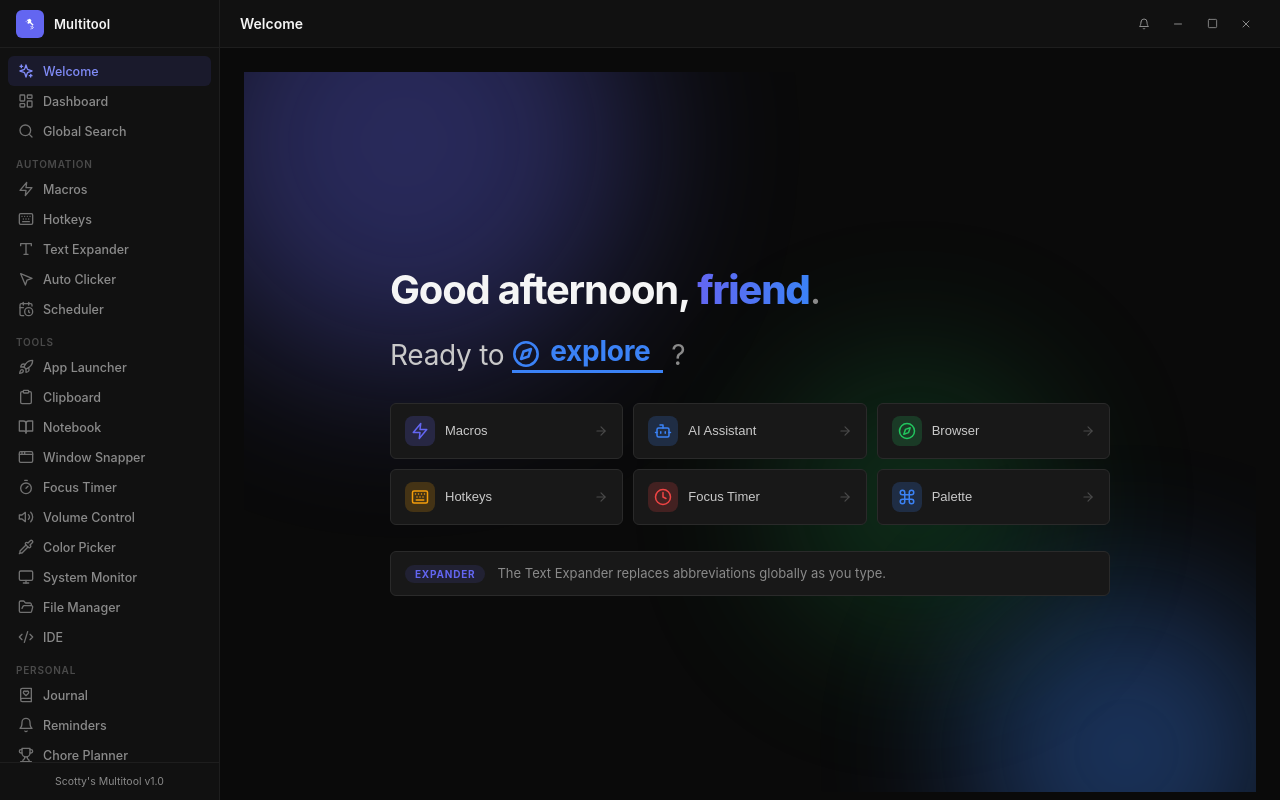
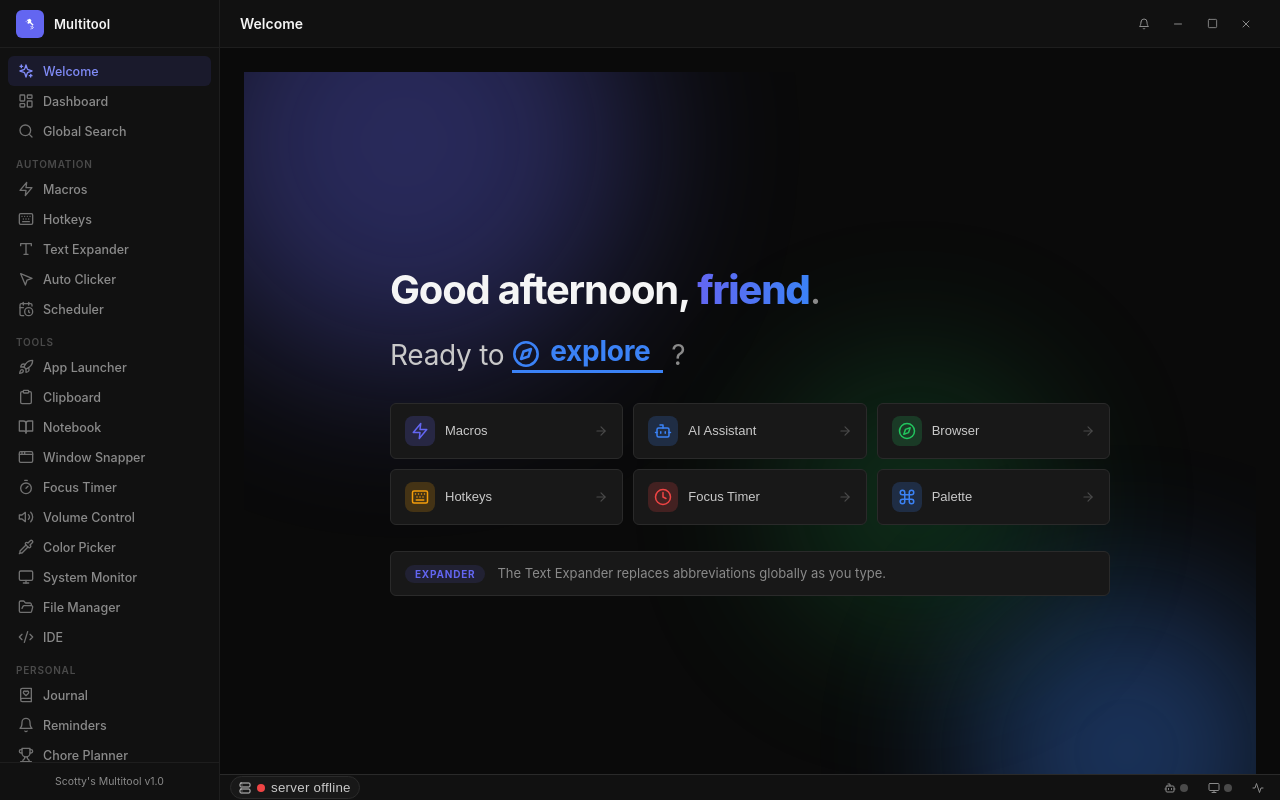
Before and after one commit to ScottyVenable/Scottys-MultiTool, a React (Vite) app: page / in a window 1280 px wide. Built offline with nearby package versions, Linux system fonts and the light colour scheme.

Commit message:
feat(server): launcher CLI + status bar + server IPC

```diff
--- a/electron/preload.js
+++ b/electron/preload.js
@@ -152,6 +152,12 @@ contextBridge.exposeInMainWorld('api', {
   cli: {
     open: () => ipcRenderer.invoke('cli:open'),
   },
+  server: {
+    status: () => ipcRenderer.invoke('server:status'),
+    start: () => ipcRenderer.invoke('server:start'),
+    stop: () => ipcRenderer.invoke('server:stop'),
+    getPort: () => ipcRenderer.invoke('server:getPort'),
+  },
   shellIntegration: {
     register: (exts) => ipcRenderer.invoke('shell:registerFileAssoc', exts),
     unregister: (exts) => ipcRenderer.invoke('shell:unregisterFileAssoc', exts),
--- a/src/App.jsx
+++ b/src/App.jsx
@@ -35,6 +35,7 @@ import GlobalSearch from './components/GlobalSearch'
 import ComponentsPage from './components/ComponentsPage'
 import IDE from './components/IDE'
 import MediaPlayerBar from './components/MediaPlayerBar'
+import StatusBar from './components/StatusBar'
 import { ToastProvider } from './components/Toast'
 import { NotificationsProvider } from './components/NotificationsContext'
 import NotificationsCenter from './components/NotificationsCenter'
@@ -264,6 +265,7 @@ function MainApp() {
           </ErrorBoundary>
         </main>
         <MediaPlayerBar />
+        <StatusBar />
       </div>
       <CommandPalette open={paletteOpen} onClose={() => setPaletteOpen(false)} onNavigate={setPage} />
     </div>
--- /dev/null
+++ b/src/components/StatusBar.jsx
@@ -0,0 +1,98 @@
+import React, { useEffect, useState } from 'react'
+import { Server, Bot, Monitor, Activity } from 'lucide-react'
+
+// Fixed bottom status bar. Shows a colored pill for the companion server plus
+// lightweight indicators for AI connection and CDP state so users can see at
+// a glance whether everything is wired up. Kept deliberately small — one row,
+// monospaced, no interactive chrome beyond the server pill's start/stop menu.
+
+const STATE_META = {
+  idle:       { label: 'offline',    color: 'var(--red)' },
+  connecting: { label: 'connecting', color: 'var(--yellow)' },
+  connected:  { label: 'online',     color: 'var(--green)' },
+  error:      { label: 'error',      color: 'var(--red)' },
+}
+
+export default function StatusBar() {
+  const [server, setServer] = useState({ state: 'idle', port: 4455 })
+  const [menuOpen, setMenuOpen] = useState(false)
+  const [ai, setAi] = useState({ state: 'idle' })
+  const [cdp, setCdp] = useState({ connected: false })
+
+  useEffect(() => {
+    const api = window.api
+    if (!api?.server) return
+    let off = null
+    api.server.status().then((s) => s && setServer(s))
+    if (api.on) off = api.on('server:state', (s) => setServer(s))
+    return () => { if (typeof off === 'function') off() }
+  }, [])
+
+  // AI connection: listen for a global custom event the AI client dispatches.
+  useEffect(() => {
+    const h = (e) => setAi(e.detail || { state: 'idle' })
+    window.addEventListener('ai:state', h)
+    return () => window.removeEventListener('ai:state', h)
+  }, [])
+
+  // CDP state: similarly event-driven so we don't poll the main process.
+  useEffect(() => {
+    const h = (e) => setCdp(e.detail || { connected: false })
+    window.addEventListener('cdp:state', h)
+    return () => window.removeEventListener('cdp:state', h)
+  }, [])
+
+  const meta = STATE_META[server.state] || STATE_META.idle
+
+  async function toggleServer() {
+    setMenuOpen(false)
+    if (server.state === 'connected' || server.state === 'connecting') {
+      await window.api?.server?.stop?.()
+    } else {
+      await window.api?.server?.start?.()
+    }
+  }
+
+  return (
+    <div className="status-bar" role="status">
+      <div className="status-left">
+        <button
+          type="button"
+          className="status-pill"
+          onClick={() => setMenuOpen((v) => !v)}
+          title={server.error ? `server: ${server.error}` : `server: ${meta.label} (port ${server.port})`}
+        >
+          <Server size={12} />
+          <span className="status-dot" style={{ background: meta.color }} />
+          <span className="status-label">server {meta.label}</span>
+        </button>
+        {menuOpen && (
+          <div className="status-menu" onMouseLeave={() => setMenuOpen(false)}>
+            <div className="status-menu-row"><span>port</span><b>{server.port}</b></div>
+            {server.info?.uptime != null && (
+              <div className="status-menu-row"><span>uptime</span><b>{Math.round(server.info.uptime)}s</b></div>
+            )}
+            {server.error && <div className="status-menu-row err">{server.error}</div>}
+            <button className="status-menu-btn" onClick={toggleServer}>
+              {server.state === 'connected' || server.state === 'connecting' ? 'Stop server' : 'Start server'}
+            </button>
+          </div>
+        )}
+      </div>
+
+      <div className="status-right">
+        <span className="status-ind" title={`AI: ${ai.state || 'idle'}`}>
+          <Bot size={12} />
+          <span className="status-dot" style={{ background: ai.state === 'ready' ? 'var(--green)' : ai.state === 'error' ? 'var(--red)' : 'var(--text-3)' }} />
+        </span>
+        <span className="status-ind" title={`CDP: ${cdp.connected ? 'attached' : 'detached'}`}>
+          <Monitor size={12} />
+          <span className="status-dot" style={{ background: cdp.connected ? 'var(--green)' : 'var(--text-3)' }} />
+        </span>
+        <span className="status-ind" title="Activity">
+          <Activity size={12} />
+        </span>
+      </div>
+    </div>
+  )
+}
--- a/src/styles/app.css
+++ b/src/styles/app.css
@@ -1312,3 +1312,16 @@ input[type="range"]::-webkit-slider-thumb:hover {
 .notif-time { font-size: 10px; color: var(--text-3); margin-top: 3px; }
 .notif-actions { display: flex; gap: 2px; opacity: 0; transition: opacity 0.15s; }
 .notif-item:hover .notif-actions { opacity: 1; }
+/* --- Status bar --- */
+.status-bar { display:flex; align-items:center; justify-content:space-between; gap:8px; padding:4px 10px; height:26px; background: var(--bg-1); border-top:1px solid var(--border); font: 11px/1 var(--mono, ui-monospace, Menlo, monospace); color: var(--text-2); position: relative; z-index: 5; }
+.status-left, .status-right { display:flex; align-items:center; gap:8px; position: relative; }
+.status-pill { display:inline-flex; align-items:center; gap:6px; padding:3px 8px; background: var(--bg-2); border:1px solid var(--border); border-radius: 999px; color: var(--text-1); cursor:pointer; }
+.status-pill:hover { background: var(--bg-3); }
+.status-dot { display:inline-block; width:8px; height:8px; border-radius:50%; }
+.status-label { letter-spacing:.02em; }
+.status-ind { display:inline-flex; align-items:center; gap:4px; padding:2px 6px; border-radius:6px; color: var(--text-2); }
+.status-menu { position:absolute; bottom: calc(100% + 6px); left: 0; min-width: 180px; background: var(--bg-1); border:1px solid var(--border); border-radius: var(--r); box-shadow: var(--shadow); padding:6px; display:flex; flex-direction:column; gap:4px; z-index: 100; }
+.status-menu-row { display:flex; justify-content:space-between; padding:4px 6px; color: var(--text-2); }
+.status-menu-row.err { color: var(--red); }
+.status-menu-btn { padding:6px 8px; background: var(--bg-2); border:1px solid var(--border); border-radius:6px; color: var(--text-0); cursor:pointer; text-align:left; }
+.status-menu-btn:hover { background: var(--bg-3); }
```
Also changed, not shown: electron/main.js (+89 -0 lines), 2 other files (tests, documents, lock files or other folders).
